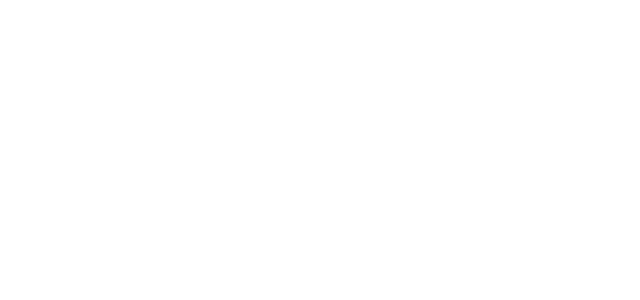
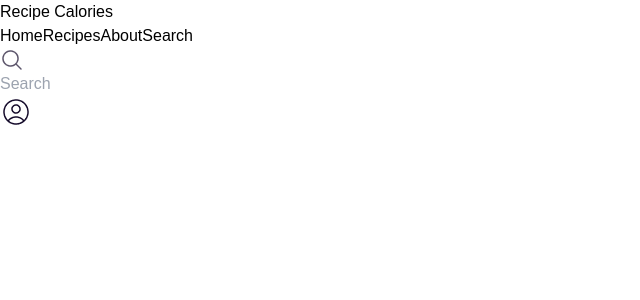
Before and after one commit to devsujoydas/recipe-caloris, a React (Vite) app: page / in a window 1280 px wide. Shown: the top 300 px of the page, without its empty margins (0-640 px from the left). Built offline with nearby package versions, Linux system fonts and the light colour scheme.

Commit message:
Adding Header

```diff
--- a/src/App.jsx
+++ b/src/App.jsx
@@ -1,11 +1,12 @@
 
 import './App.css'
+import Header from './componenet/Header/Header'
 
 function App() {
 
   return (
     <>
-
+      <Header/>
     </>
   )
 }
--- a/src/componenet/Header/Header.jsx
+++ b/src/componenet/Header/Header.jsx
@@ -0,0 +1,22 @@
+
+
+const Header = () => {
+  return (
+    <div className="flex justify-between max-w-screen-2xl">
+        <h1>Recipe Calories </h1>
+        <div className="flex justify-between">
+            <a href="#">Home</a>
+            <a href="#">Recipes</a>
+            <a href="#">About</a>
+            <a href="#">Search</a>
+        </div>
+        <div className="flex justify-between">
+            <img src="/public/imgs/Frame (1).png" alt="" />
+            <input type="text" placeholder="Search" />
+            <img src="/public/imgs/Frame.png" alt="" />
+        </div>
+    </div>
+  )
+}
+
+export default Header
```
Also changed, not shown: public/imgs/Frame (1).png (added), public/imgs/Frame.png (added), src/componenet/Header/Nav.jsx (deleted).
